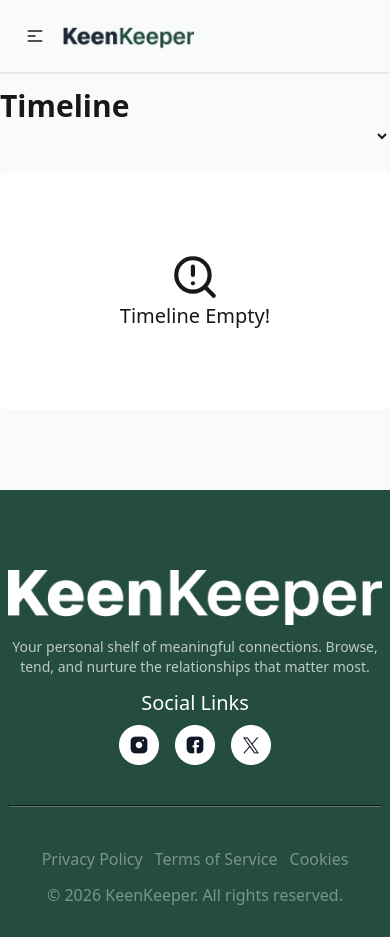
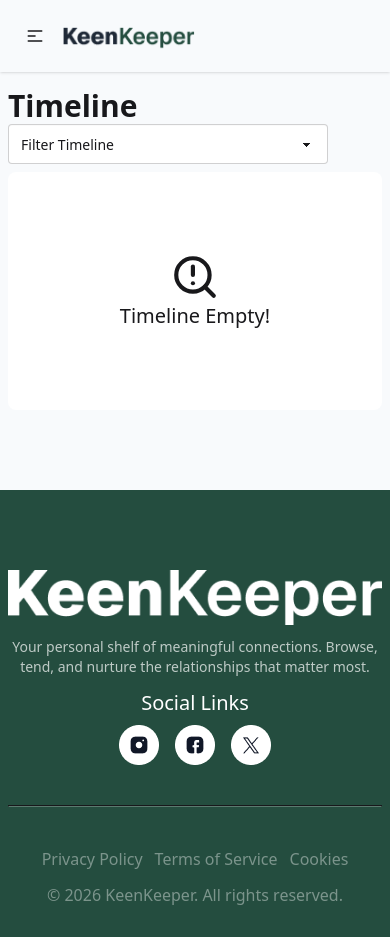
Before and after one commit to rakib4kbd/B13-A7-Keen-Keeper, a Next.js app: page /timeline in a window 390 px wide. Built offline with nearby package versions, Linux system fonts and the light colour scheme.

Commit message:
added filter

```diff
--- a/src/app/stats/page.js
+++ b/src/app/stats/page.js
@@ -3,7 +3,7 @@
 
 const StatsPage = () => {
   return (
-    <div className="container mx-auto mt-4 md:mt-20">
+    <div className="container mx-auto mt-4 md:mt-20 px-2 md:px-0">
       <div className="flex flex-col justify-center gap-6">
         <h1 className="text-3xl text-heading font-bold">
           Friendship Analytics
--- a/src/app/timeline/page.js
+++ b/src/app/timeline/page.js
@@ -1,15 +1,19 @@
+"use client";
+
 import TimelineItems from "@/components/TimelineItems/TimelineItems";
-import { useContext } from "react";
+import TimelineSelector from "@/components/TimelineSelector/TimelineSelector";
+import { useState } from "react";
 
 const Timeline = () => {
+  const [selector, setSelector] = useState("All");
   return (
-    <div className="mt-4 md:mt-20 container mx-auto">
+    <div className="mt-4 md:mt-20 container mx-auto px-2 md:px-0">
       <div className="flex flex-col">
         <h1 className="text-3xl font-bold">Timeline</h1>
-        <select>Filter Timeline</select>
+        <TimelineSelector selector={selector} setSelector={setSelector} />
       </div>
       <div>
-        <TimelineItems />
+        <TimelineItems selector={selector} />
       </div>
     </div>
   );
--- a/src/components/TimelineItems/TimelineItems.js
+++ b/src/components/TimelineItems/TimelineItems.js
@@ -12,13 +12,36 @@
   Video: <Video />,
 };
 
-const TimelineItems = () => {
+const TimelineItems = ({ selector }) => {
   const { timeline } = useContext(TimelineContext);
+
   return (
-    <div className="container mx-auto mt-6">
+    <div className="container mx-auto mt-2 md:mt-6">
       {timeline.length > 0 ? (
-        <div className="flex flex-col gap-6">
-          {timeline.map((item, index) => (
+        <div className="flex flex-col gap-2 md:gap-6">
+          {selector == "All"
+            ? timeline.map((item, index) => (
+                <div
+                  key={index}
+                  className="card drop-shadow p-6 bg-white text-description"
+                >
+                  <div className="flex gap-3 items-center">
+                    <div>{timelineLogo[item.action]}</div>
+                    <div>
+                      <h1>
+                        <strong className="text-heading-profile font-medium">
+                          {item.action}
+                        </strong>{" "}
+                        with {item.user}
+                      </h1>
+                      <p className="font-medium">{item.date}</p>
+                    </div>
+                  </div>
+                </div>
+              ))
+            : timeline
+                .filter((item) => item.action == selector)
+                .map((item, index) => (
                   <div
                     key={index}
                     className="card drop-shadow p-6 bg-white text-description"
--- /dev/null
+++ b/src/components/TimelineSelector/TimelineSelector.js
@@ -0,0 +1,32 @@
+"use client";
+import { TimelineContext } from "@/provider/TimelineProvider";
+import React, { useContext } from "react";
+
+const TimelineSelector = ({ selector, setSelector }) => {
+  const { timeline } = useContext(TimelineContext);
+
+  const options = [];
+  timeline.forEach((element) => {
+    if (!options.includes(element.action)) {
+      options.push(element.action);
+    }
+  });
+
+  return (
+    <select defaultValue="Filter Timeline" className="select">
+      <option disabled={true}>Filter Timeline</option>
+      {options.map((option, index) => (
+        <option
+          key={index}
+          onClick={() => {
+            setSelector(option);
+          }}
+        >
+          {option}
+        </option>
+      ))}
+    </select>
+  );
+};
+
+export default TimelineSelector;
```
Lines whose indentation alone changed are shown as unchanged.
